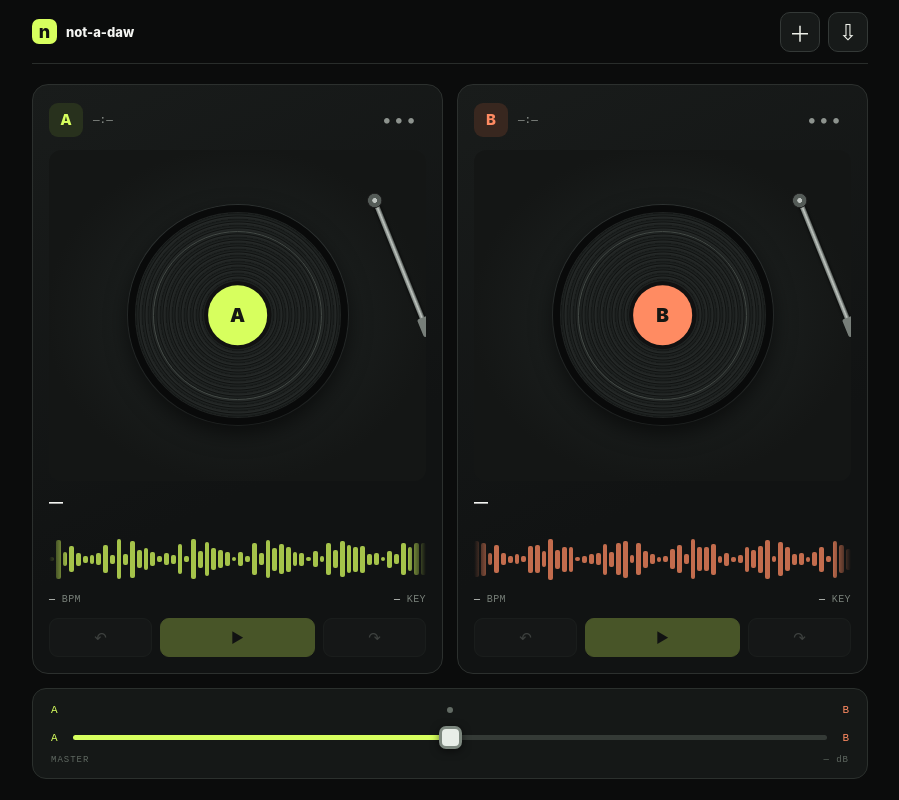
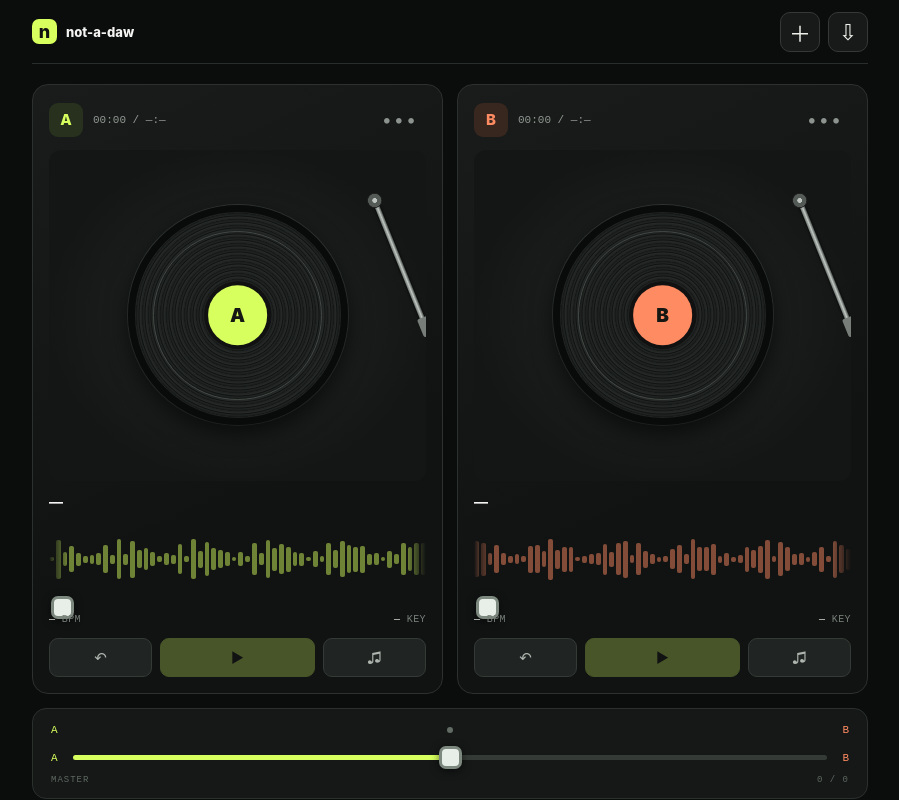
Before and after one commit to Startat6am/not-a-daw, a React (Vite) app: page / in a window 1280 px wide. Shown: the top 800 px of the page, without its empty margins (190-1089 px from the left). Built offline with nearby package versions, Linux system fonts and the light colour scheme.

Commit message:
feat: enable real audio playback on both DJ decks

```diff
--- a/src/App.tsx
+++ b/src/App.tsx
@@ -29,7 +29,17 @@ export default function App() {
   const [picker, setPicker] = useState<'A' | 'B' | null>(null)
   const [crossfade, setCrossfade] = useState(50)
   const [installPrompt, setInstallPrompt] = useState<BeforeInstallPromptEvent | null>(null)
+  const [srcA, setSrcA] = useState('')
+  const [srcB, setSrcB] = useState('')
+  const [timeA, setTimeA] = useState(0)
+  const [timeB, setTimeB] = useState(0)
+  const [durationA, setDurationA] = useState(0)
+  const [durationB, setDurationB] = useState(0)
+  const [playingA, setPlayingA] = useState(false)
+  const [playingB, setPlayingB] = useState(false)
   const fileInput = useRef<HTMLInputElement>(null)
+  const audioA = useRef<HTMLAudioElement>(null)
+  const audioB = useRef<HTMLAudioElement>(null)
   const loadedA = tracks.find((track) => track.id === deckA)
   const loadedB = tracks.find((track) => track.id === deckB)
 
@@ -42,6 +52,37 @@ export default function App() {
     return () => { window.removeEventListener('beforeinstallprompt', handlePrompt); window.removeEventListener('focus', refresh) }
   }, [refresh])
 
+  useEffect(() => {
+    if (!loadedA) { setSrcA(''); setTimeA(0); setDurationA(0); setPlayingA(false); if (audioA.current) audioA.current.pause(); return }
+    const url = URL.createObjectURL(loadedA.blob)
+    if (audioA.current) { audioA.current.pause(); audioA.current.currentTime = 0 }
+    setTimeA(0); setPlayingA(false); setSrcA(url)
+    return () => URL.revokeObjectURL(url)
+  }, [loadedA])
+  useEffect(() => {
+    if (!loadedB) { setSrcB(''); setTimeB(0); setDurationB(0); setPlayingB(false); if (audioB.current) audioB.current.pause(); return }
+    const url = URL.createObjectURL(loadedB.blob)
+    if (audioB.current) { audioB.current.pause(); audioB.current.currentTime = 0 }
+    setTimeB(0); setPlayingB(false); setSrcB(url)
+    return () => URL.revokeObjectURL(url)
+  }, [loadedB])
+  useEffect(() => {
+    const p = crossfade / 100
+    if (audioA.current) audioA.current.volume = Math.cos(p * Math.PI / 2)
+    if (audioB.current) audioB.current.volume = Math.sin(p * Math.PI / 2)
+  }, [crossfade, srcA, srcB])
+
+  async function togglePlay(which: 'A' | 'B') {
+    const audio = which === 'A' ? audioA.current : audioB.current
+    const source = which === 'A' ? srcA : srcB
+    if (!audio || !source) { setError('Сначала добавь трек и загрузи его в дек'); return }
+    if (!audio.paused) { audio.pause(); return }
+    try { await audio.play(); setError('') } catch { setError('Не удалось воспроизвести файл. Попробуй MP3, WAV или M4A.') }
+  }
+  function seek(which: 'A' | 'B', value: number) {
+    const audio = which === 'A' ? audioA.current : audioB.current
+    if (audio && Number.isFinite(audio.duration)) audio.currentTime = value
+  }
   async function importFiles(files: FileList | File[]) {
     const chosen = Array.from(files)
     if (!chosen.length) return
@@ -67,7 +108,7 @@ export default function App() {
   }
   async function install() {
     if (installPrompt) { await installPrompt.prompt(); setInstallPrompt(null) }
-    else { setError('iPhone: Поделиться → На экран «Домой». Android: меню браузера → Установить.') }
+    else { setError('Добавь приложение на экран «Домой» через меню браузера.') }
   }
 
   return <main className="app-shell">
@@ -79,10 +120,12 @@ export default function App() {
       </div>
     </header>
     <input ref={fileInput} className="visually-hidden" type="file" accept="audio/*,.mp3,.wav,.m4a,.aac,.aiff,.aif,.ogg,.flac,.opus" multiple onChange={(event) => { if (event.target.files) void importFiles(event.target.files) }} />
+    <audio ref={audioA} src={srcA || undefined} preload="metadata" onTimeUpdate={() => { if (audioA.current) setTimeA(audioA.current.currentTime) }} onLoadedMetadata={() => { if (audioA.current) setDurationA(audioA.current.duration) }} onPlay={() => setPlayingA(true)} onPause={() => setPlayingA(false)} onEnded={() => setPlayingA(false)} />
+    <audio ref={audioB} src={srcB || undefined} preload="metadata" onTimeUpdate={() => { if (audioB.current) setTimeB(audioB.current.currentTime) }} onLoadedMetadata={() => { if (audioB.current) setDurationB(audioB.current.duration) }} onPlay={() => setPlayingB(true)} onPause={() => setPlayingB(false)} onEnded={() => setPlayingB(false)} />
 
     <section className="decks" aria-label="Деки">
-      <Deck letter="A" track={loadedA} tracks={tracks} onLoad={setDeckA} onImport={() => fileInput.current?.click()} choosing={picker === 'A'} setChoosing={(v) => setPicker(v ? 'A' : null)} />
-      <Deck letter="B" track={loadedB} tracks={tracks} onLoad={setDeckB} onImport={() => fileInput.current?.click()} choosing={picker === 'B'} setChoosing={(v) => setPicker(v ? 'B' : null)} />
+      <Deck letter="A" track={loadedA} tracks={tracks} onLoad={setDeckA} onImport={() => fileInput.current?.click()} choosing={picker === 'A'} setChoosing={(v) => setPicker(v ? 'A' : null)} playing={playingA} time={timeA} duration={durationA} onPlay={() => void togglePlay('A')} onSeek={(v) => seek('A', v)} onStop={() => { if (audioA.current) { audioA.current.pause(); audioA.current.currentTime = 0 } }} />
+      <Deck letter="B" track={loadedB} tracks={tracks} onLoad={setDeckB} onImport={() => fileInput.current?.click()} choosing={picker === 'B'} setChoosing={(v) => setPicker(v ? 'B' : null)} playing={playingB} time={timeB} duration={durationB} onPlay={() => void togglePlay('B')} onSeek={(v) => seek('B', v)} onStop={() => { if (audioB.current) { audioB.current.pause(); audioB.current.currentTime = 0 } }} />
     </section>
 
     <section className="mixer" aria-label="Микшер">
@@ -90,11 +133,11 @@ export default function App() {
       <div className="crossfader-wrap">
         <span>A</span><input aria-label="Кроссфейдер" type="range" min="0" max="100" value={crossfade} onChange={(e) => setCrossfade(Number(e.target.value))} style={{'--mix-position': `${crossfade}%`} as CSSProperties} /><span>B</span>
       </div>
-      <div className="mixer-bottom"><span>MASTER</span><span>— dB</span></div>
+      <div className="mixer-bottom"><span>MASTER</span><span>{Math.round((audioA.current?.volume ?? 0) * 100)} / {Math.round((audioB.current?.volume ?? 0) * 100)}</span></div>
     </section>
 
     <section className="library-section" aria-label="Библиотека">
-      <div className="library-heading"><h2>♫</h2><span className="track-count">{tracks.length}</span><button className="icon-button add-library" aria-label="Добавить треки" onClick={() => fileInput.current?.click()} disabled={busy}>＋</button></div>
+      <div className="library-heading"><h2>♫</h2><span className="track-count">{tracks.length}</span><button className="icon-button add-library" aria-label="Добавить треки" onClick={() => fileInput.current?.click()} disabled={busy}>＋</button><a className="telegram-link" href="https://t.me/dnb_selected" target="_blank" rel="noreferrer" aria-label="Открыть Telegram канал">✈</a></div>
       {error && <p className="error-note" role="alert">{error}<button aria-label="Закрыть" onClick={() => setError('')}>×</button></p>}
       {busy && <div className="loading-line" />}
       {tracks.length === 0 ? <button className="empty-library" onClick={() => fileInput.current?.click()} disabled={busy}><span>＋</span></button> :
@@ -107,14 +150,16 @@ export default function App() {
   </main>
 }
 
-function Deck({ letter, track, tracks, onLoad, onImport, choosing, setChoosing }: { letter: 'A' | 'B'; track?: LocalTrack; tracks: LocalTrack[]; onLoad: (id: string) => void; onImport: () => void; choosing: boolean; setChoosing: (value: boolean) => void }) {
+function Deck({ letter, track, tracks, onLoad, onImport, choosing, setChoosing, playing, time, duration, onPlay, onSeek, onStop }: { letter: 'A' | 'B'; track?: LocalTrack; tracks: LocalTrack[]; onLoad: (id: string) => void; onImport: () => void; choosing: boolean; setChoosing: (value: boolean) => void; playing: boolean; time: number; duration: number; onPlay: () => void; onSeek: (value: number) => void; onStop: () => void }) {
+  const progress = duration > 0 ? Math.min(100, time / duration * 100) : 0
   return <article className={`deck deck-${letter.toLowerCase()}`}>
-    <div className="deck-head"><span className="deck-letter">{letter}</span><span className="deck-time">{formatDuration(track?.duration)}</span><button className="deck-menu" aria-label={`Выбрать трек для деки ${letter}`} onClick={() => tracks.length ? setChoosing(!choosing) : onImport()}>•••</button></div>
-    <div className="turntable"><div className="vinyl"><div className="vinyl-grooves" /><div className="vinyl-label">{letter}</div></div><div className="tonearm"><i /></div></div>
+    <div className="deck-head"><span className="deck-letter">{letter}</span><span className="deck-time">{formatDuration(time)} / {formatDuration(duration || track?.duration)}</span><button className="deck-menu" aria-label={`Выбрать трек для деки ${letter}`} onClick={() => tracks.length ? setChoosing(!choosing) : onImport()}>•••</button></div>
+    <div className={`turntable ${playing ? 'is-playing' : ''}`}><div className="vinyl"><div className="vinyl-grooves" /><div className="vinyl-label">{letter}</div></div><div className="tonearm"><i /></div></div>
     <div className="deck-track">{track?.name ?? '—'}<span>{track ? formatBytes(track.size) : ' '}</span></div>
-    <div className={`waveform wave-${letter.toLowerCase()}`} aria-label="Форма волны" role="img">{Array.from({ length: 56 }, (_, i) => <i key={i} style={{height:`${8 + Math.abs(Math.sin(i * (letter === 'A' ? 1.73 : 1.19) + (letter === 'A' ? 0 : 1)) * Math.cos(i * .29)) * 70}%`}} />)}</div>
+    <div className={`waveform wave-${letter.toLowerCase()}`} aria-label="Форма волны" role="img">{Array.from({ length: 56 }, (_, i) => <i key={i} style={{height:`${8 + Math.abs(Math.sin(i * (letter === 'A' ? 1.73 : 1.19) + (letter === 'A' ? 0 : 1)) * Math.cos(i * .29)) * 70}%`, opacity: i / 56 <= progress / 100 ? 1 : .48}} />)}</div>
+    <input className="seek-bar" aria-label={`Позиция трека ${letter}`} type="range" min="0" max={Math.max(duration, 0.1)} step="0.1" value={Math.min(time, Math.max(duration, 0.1))} onChange={(event) => onSeek(Number(event.target.value))} style={{'--seek-position': `${progress}%`} as CSSProperties} />
     <div className="deck-meta"><span><b>—</b> BPM</span><span><b>—</b> KEY</span></div>
-    <div className="transport"><button aria-label="Назад" disabled>↶</button><button className="play-button" aria-label="Воспроизвести" disabled>▶</button><button aria-label="Вперёд" disabled>↷</button></div>
+    <div className="transport"><button aria-label={`Сбросить дек ${letter}`} onClick={onStop}>↶</button><button className="play-button" aria-label={playing ? 'Пауза' : 'Воспроизвести'} onClick={onPlay} disabled={!track}>{playing ? 'Ⅱ' : '▶'}</button><button aria-label={`Выбрать трек для деки ${letter}`} onClick={() => tracks.length ? setChoosing(!choosing) : onImport()}>♫</button></div>
     {choosing && <div className="deck-picker">{tracks.map((item) => <button key={item.id} onClick={() => { onLoad(item.id); setChoosing(false) }}>{item.name}</button>)}</div>}
   </article>
 }
```
